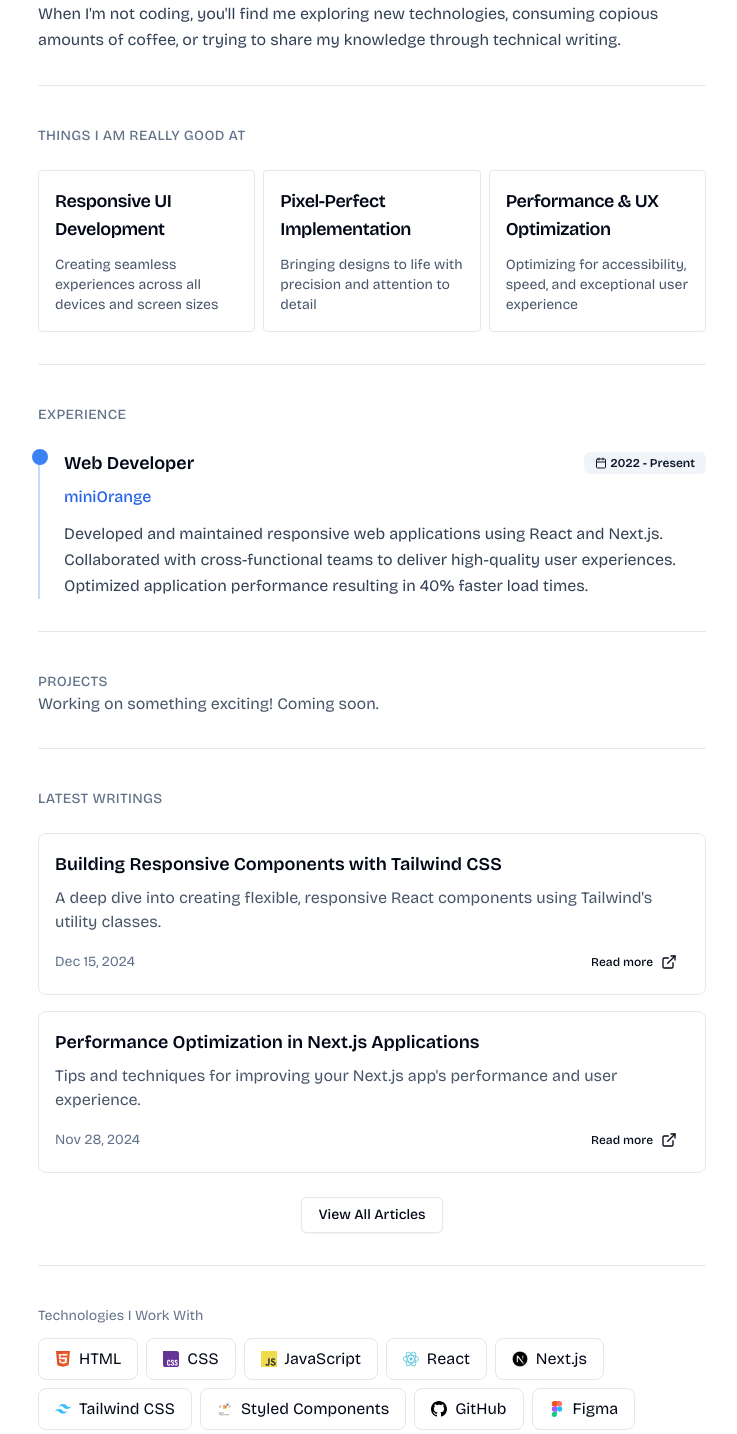
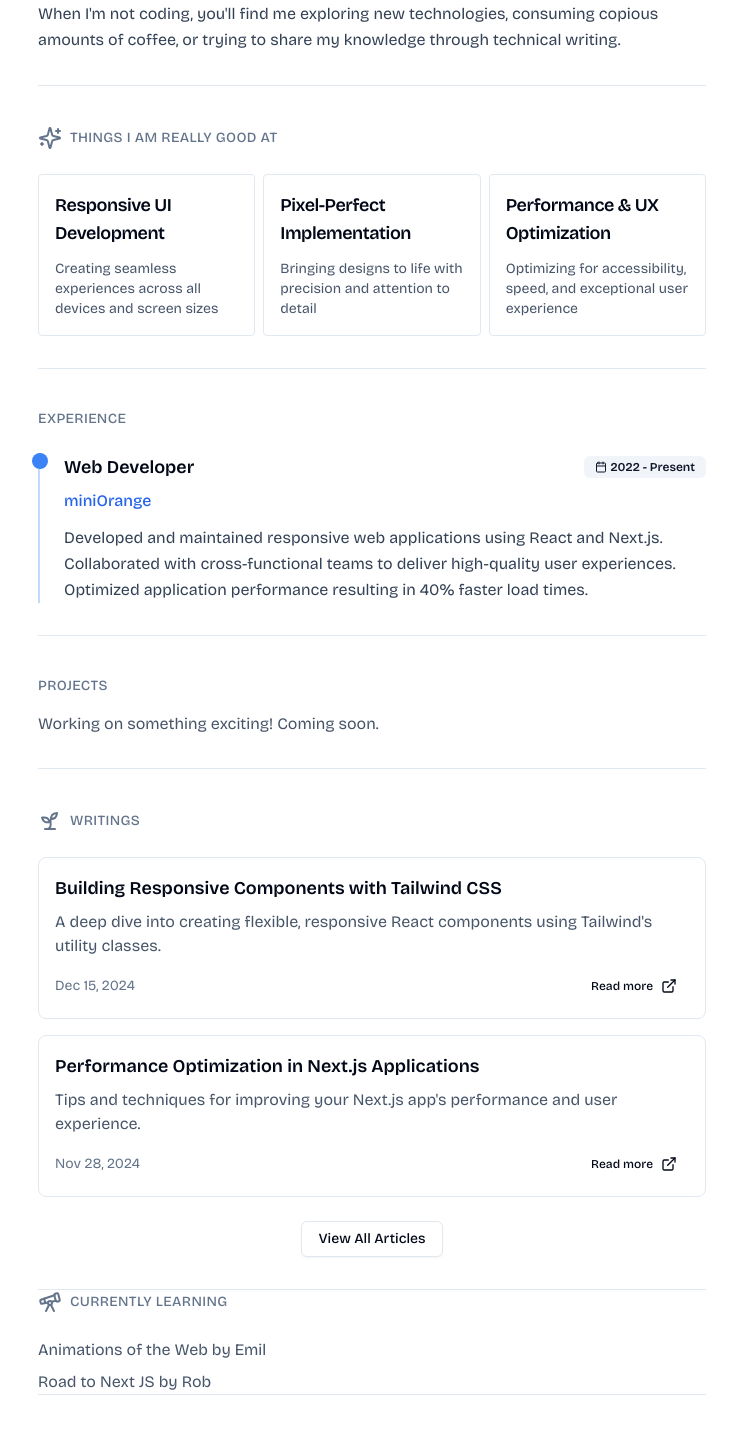
Before and after one commit to jyotiogennavar/portfolio, a Next.js app: page / in a window 1280 px wide. Shown: the part 380-1814 px from the top of the page, without its empty margins (268-1005 px from the left). Built offline with nearby package versions, Linux system fonts and the light colour scheme.

Commit message:
feat: enhance BlogPage with header content and improve layout, update Home component with new sections and icons, and refine TechStack header

```diff
--- a/src/app/blog/page.tsx
+++ b/src/app/blog/page.tsx
@@ -1,13 +1,26 @@
 import Link from 'next/link'
+import { Navbar } from '@/components/navbar'
 import { getAllPosts } from '@/lib/mdx'
 
 export default function BlogPage() {
   const posts = getAllPosts()
 
   return (
-    <div className="container mx-auto px-4 py-8">
-      <h1 className="text-4xl font-bold mb-8">Blog</h1>
-      <div className="grid gap-8">
+    <div className="max-w-[700px] mx-auto p-4">
+      <Navbar />
+
+      {/* Blog Header */}
+      <header className="mt-20 mb-8">
+        <h1 className="text-4xl font-bold mb-4">Blog</h1>
+        <p className="text-lg text-gray-700 mb-6">
+          Welcome to my blog! Here, I share my thoughts on web development, design,
+          and technology. Feel free to explore the articles below.
+        </p>
+      </header>
+
+      <p>The blog site is currently under construction.</p>
+
+      {/* <div className="grid gap-8">
         {posts.map((post) => (
           <article key={post.slug} className="border rounded-lg p-6 hover:shadow-lg transition-shadow">
             <Link href={`/blog/${post.slug}`}>
@@ -25,7 +38,7 @@ export default function BlogPage() {
             </Link>
           </article>
         ))}
-      </div>
+      </div> */}
     </div>
   )
 }
--- a/src/app/page.tsx
+++ b/src/app/page.tsx
@@ -6,7 +6,14 @@ import TechStack from "@/components/techstack";
 import { Card, CardDescription, CardTitle } from "@/components/ui/card";
 import { Button } from "@/components/ui/button";
 import { Badge } from "@/components/ui/badge";
-import { Mail, Calendar, ExternalLink } from "lucide-react";
+import {
+  Mail,
+  Calendar,
+  ExternalLink,
+  Sparkles,
+  Telescope,
+  Sprout,
+} from "lucide-react";
 import Footer from "@/components/footer";
 
 export default function Home() {
@@ -61,8 +68,8 @@ export default function Home() {
 
       {/* Skills Section - Improved responsiveness */}
       <section className="mt-10 mb-8">
-        <h2 className="text-sm text-slate-500 uppercase tracking-wide font-medium">
-          Things I Am Really Good At
+        <h2 className="text-sm text-slate-500 uppercase tracking-wide font-medium flex items-center gap-2">
+          <Sparkles /> Things I Am Really Good At
         </h2>
         <div className="grid grid-cols-1 md:grid-cols-3 gap-2 mt-6">
           <Card className="leading-relaxed p-4 rounded-sm">
@@ -126,7 +133,7 @@ export default function Home() {
         <h2 className="text-sm text-slate-500 uppercase tracking-wide font-medium">
           Projects
         </h2>
-        <p className="text-slate-600">
+        <p className="text-slate-600 mt-4">
           Working on something exciting! Coming soon.
         </p>
         {/* <Projects /> */}
@@ -136,8 +143,8 @@ export default function Home() {
 
       {/* Writings Section - Added content */}
       <section className="mt-10 mb-8">
-        <h2 className="text-sm text-slate-500 uppercase tracking-wide font-medium">
-          Latest Writings
+        <h2 className="text-sm text-slate-500 uppercase tracking-wide font-medium flex items-center gap-2">
+          <Sprout /> Writings
         </h2>
         <div className="mt-6 space-y-4">
           <article className="p-4 border rounded-lg hover:bg-slate-50 transition-colors">
@@ -175,7 +182,15 @@ export default function Home() {
           <Button variant="outline">View All Articles</Button>
         </div>
       </section>
-
+      <Separator />
+      {/* Currently Learning Section - New */}
+      <section>
+        <h2 className="text-sm text-slate-500 uppercase tracking-wide font-medium flex items-center gap-2">
+          <Telescope /> Currently learning
+        </h2>
+        <p className="text-slate-600 mt-6">Animations of the Web by Emil</p>
+        <p className="text-slate-600  mt-2">Road to Next JS by Rob</p>
+      </section>
       <Separator />
 
       {/* Tech Stack */}
--- a/src/components/techstack.tsx
+++ b/src/components/techstack.tsx
@@ -11,6 +11,7 @@ import {
   JavaScript,
   ReactIcon,
 } from "@/components/icons";
+import { Wrench } from "lucide-react";
 
 const techStack = [
   { icon: <HTML5 />, label: "HTML" },
@@ -28,7 +29,7 @@ const techStack = [
 const TechStack: React.FC = () => {
   return (
     <>
-      <h2 className="text-sm text-slate-500">Technologies I Work With </h2>
+      <h2 className="text-sm text-slate-500 uppercase flex items-center gap-2"><Wrench  />TECHNOLOGIES I WORK WITH</h2>
 
       <ul className="list-none flex flex-wrap gap-2 mt-3">
         {techStack.map(({ icon, label }) => (
```
